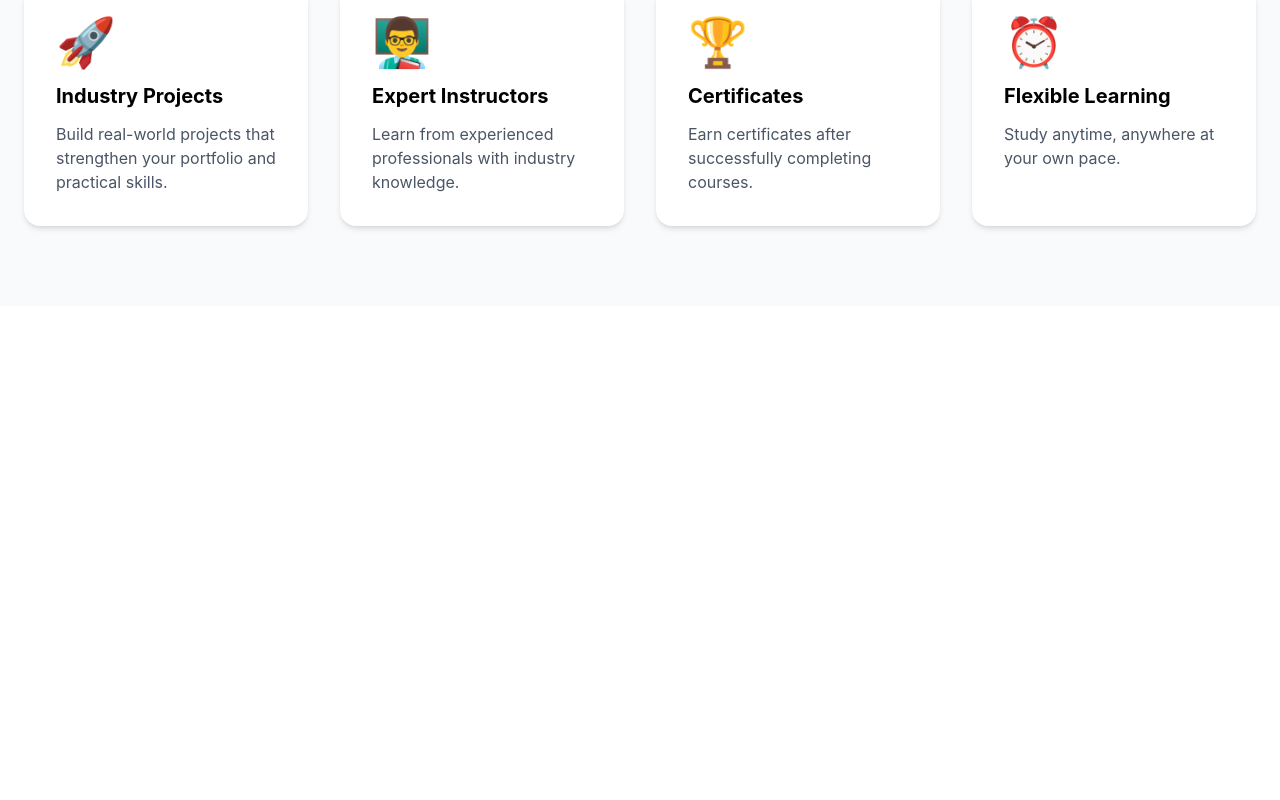
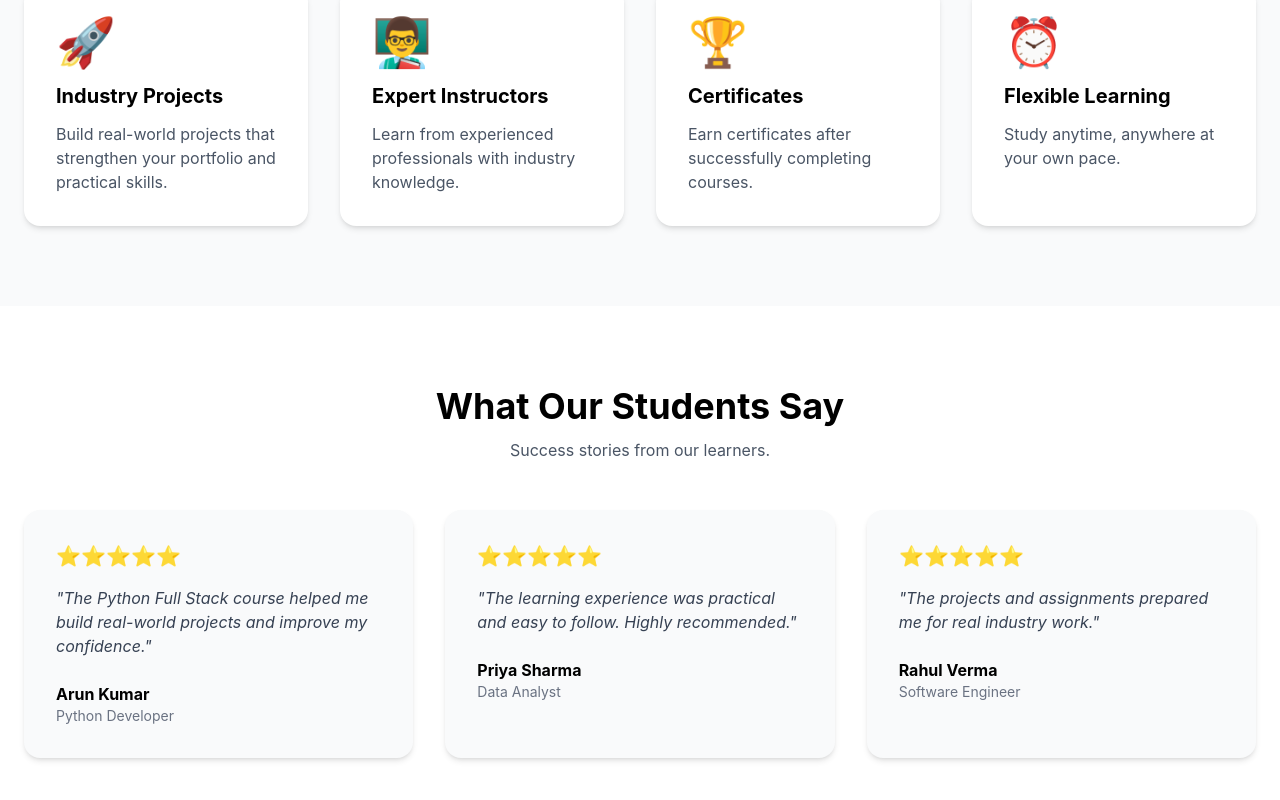
Before and after one commit to deepan-raj1/lms-saas-platform, a React (Vite) app in the folder lms_frontend/: page / in a window 1280 px wide. Shown: the part 2196-2996 px from the top of the page. Before the commit the page ends 2502 px from the top, so only its background shows below. Built offline with nearby package versions, Linux system fonts and the light colour scheme.

Commit message:
Add testimonials section to landing page

```diff
--- /dev/null
+++ b/lms_frontend/src/components/Testimonials.jsx
@@ -0,0 +1,75 @@
+const testimonials = [
+  {
+    id: 1,
+    name: "Arun Kumar",
+    role: "Python Developer",
+    feedback:
+      "The Python Full Stack course helped me build real-world projects and improve my confidence.",
+  },
+  {
+    id: 2,
+    name: "Priya Sharma",
+    role: "Data Analyst",
+    feedback:
+      "The learning experience was practical and easy to follow. Highly recommended.",
+  },
+  {
+    id: 3,
+    name: "Rahul Verma",
+    role: "Software Engineer",
+    feedback:
+      "The projects and assignments prepared me for real industry work.",
+  },
+];
+
+function Testimonials() {
+  return (
+    <section className="py-20 bg-white">
+      <div className="max-w-7xl mx-auto px-6">
+
+        <div className="text-center mb-12">
+          <h2 className="text-4xl font-bold">
+            What Our Students Say
+          </h2>
+
+          <p className="text-gray-600 mt-3">
+            Success stories from our learners.
+          </p>
+        </div>
+
+        <div className="grid md:grid-cols-3 gap-8">
+
+          {testimonials.map((testimonial) => (
+            <div
+              key={testimonial.id}
+              className="bg-gray-50 rounded-2xl p-8 shadow-md hover:shadow-xl transition"
+            >
+              <div className="text-yellow-500 text-xl mb-4">
+                ⭐⭐⭐⭐⭐
+              </div>
+
+              <p className="text-gray-700 italic">
+                "{testimonial.feedback}"
+              </p>
+
+              <div className="mt-6">
+                <h3 className="font-bold">
+                  {testimonial.name}
+                </h3>
+
+                <p className="text-gray-500 text-sm">
+                  {testimonial.role}
+                </p>
+              </div>
+
+            </div>
+          ))}
+
+        </div>
+
+      </div>
+    </section>
+  );
+}
+
+export default Testimonials;
--- a/lms_frontend/src/pages/LandingPage.jsx
+++ b/lms_frontend/src/pages/LandingPage.jsx
@@ -3,6 +3,7 @@ import HeroSection from "../components/HeroSection";
 import FeaturedCourses from "../components/FeaturedCourses";
 import CategoriesSection from "../components/CategoriesSection";
 import WhyChooseUs from "../components/WhyChooseUs";
+import Testimonials from "../components/Testimonials";
 
 const LandingPage = () => {
   return (
@@ -12,6 +13,7 @@ const LandingPage = () => {
       <FeaturedCourses />
       <CategoriesSection />
       <WhyChooseUs />
+      <Testimonials />
     </>
   );
 };
```
